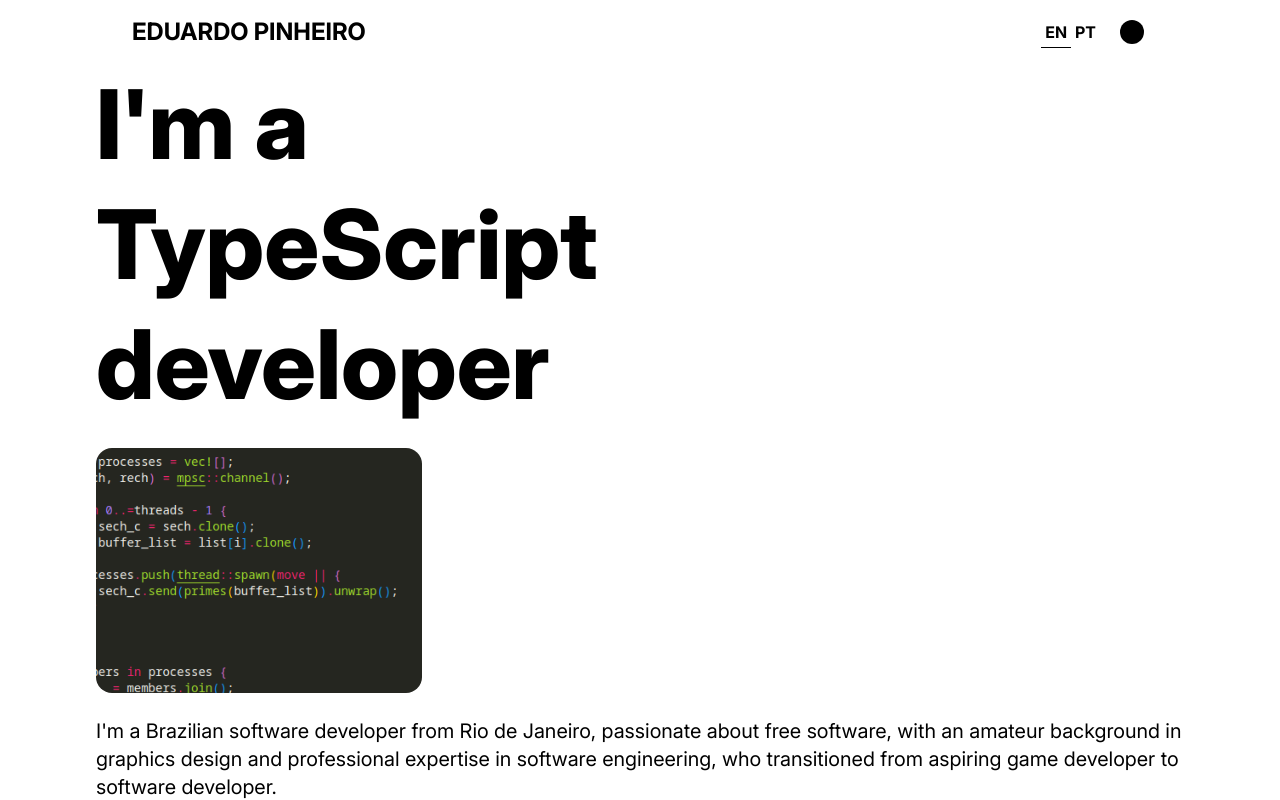
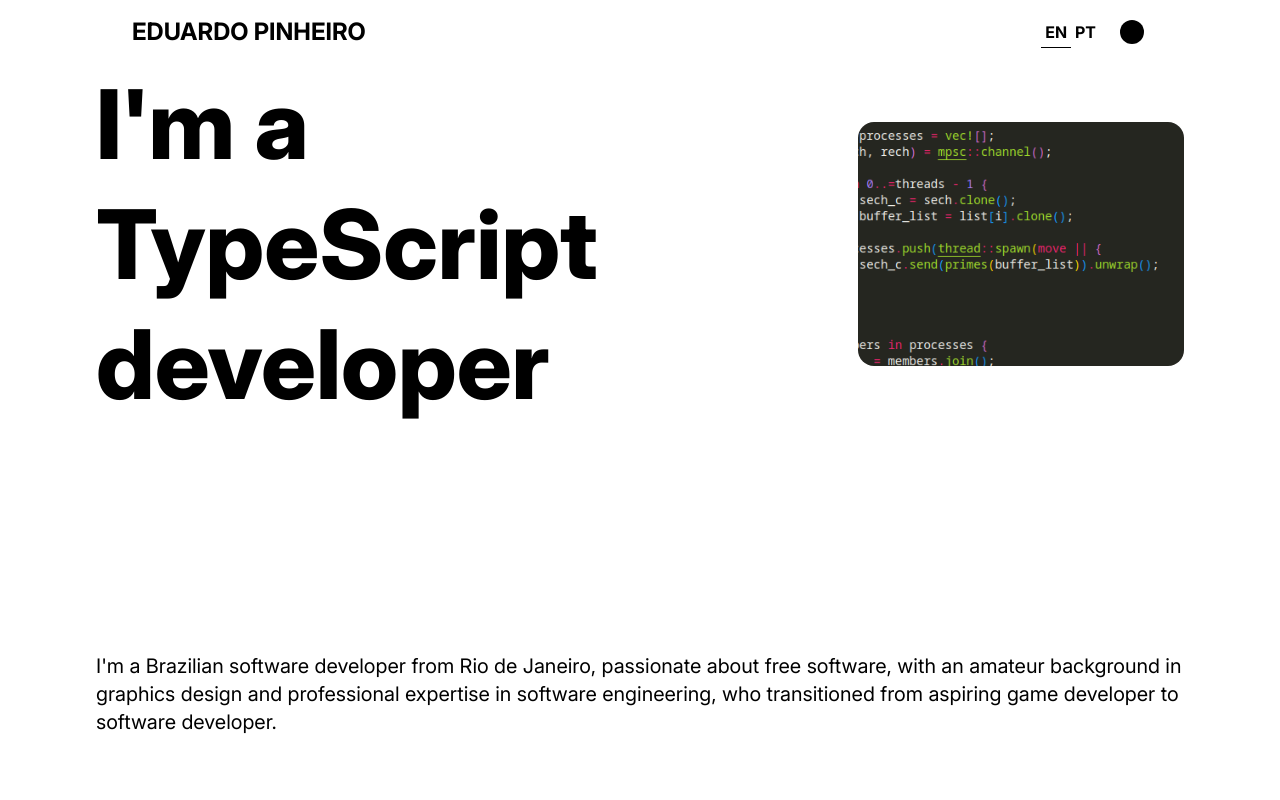
Before and after one commit to Edhet/eduardop, an Angular app: page / in a window 1280 px wide. Shown: the top 800 px of the page. Built offline with nearby package versions, Linux system fonts and the light colour scheme.

Commit message:
more corrections to hero section

```diff
--- a/src/app/components/hero/hero.component.html
+++ b/src/app/components/hero/hero.component.html
@@ -1,8 +1,8 @@
 <div class="min-h-fit h-svh text-black dark:text-white">
   <div class="slowFade flex flex-col px-4 md:px-12 lg:px-24 2xl:px-[10%] h-full min-h-fit pt-4 pb-5">
 
-    <div class="md:min-h-fit font-bold flex flex-row flex-wrap justify-between gap-6">
-      <app-tech-display class="w-full  min-w-fit lg:w-[68%]"></app-tech-display>
+    <div class="md:min-h-fit font-bold flex flex-col md:flex-row flex-wrap justify-between gap-6">
+      <app-tech-display class="min-w-fit lg:min-w-[65%]"></app-tech-display>
 
       <img class="object-cover bg-cover rounded-2xl md:my-auto max-w-[30%] min-w-[30%] aspect-4/3 pointer-events-none brightness-95" [src]="projectImage" alt="Project showcase">
     </div>
```
